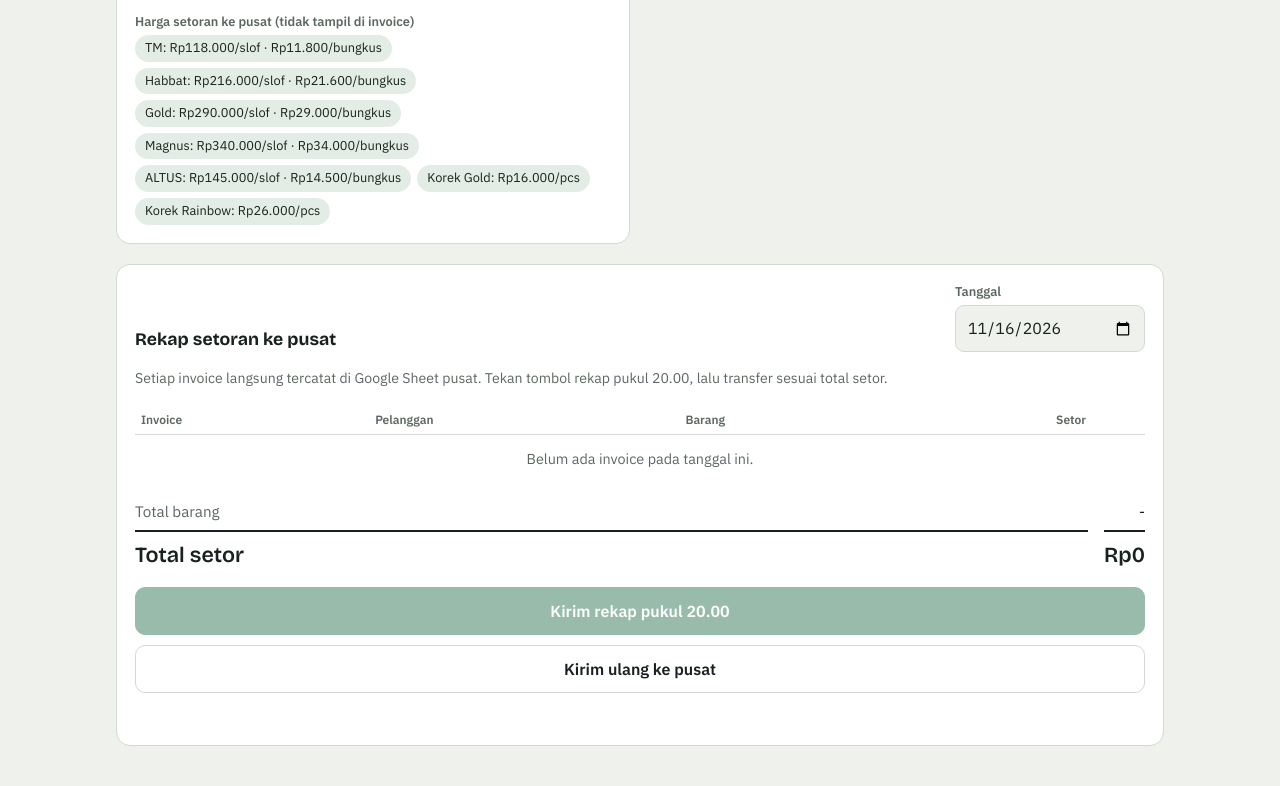
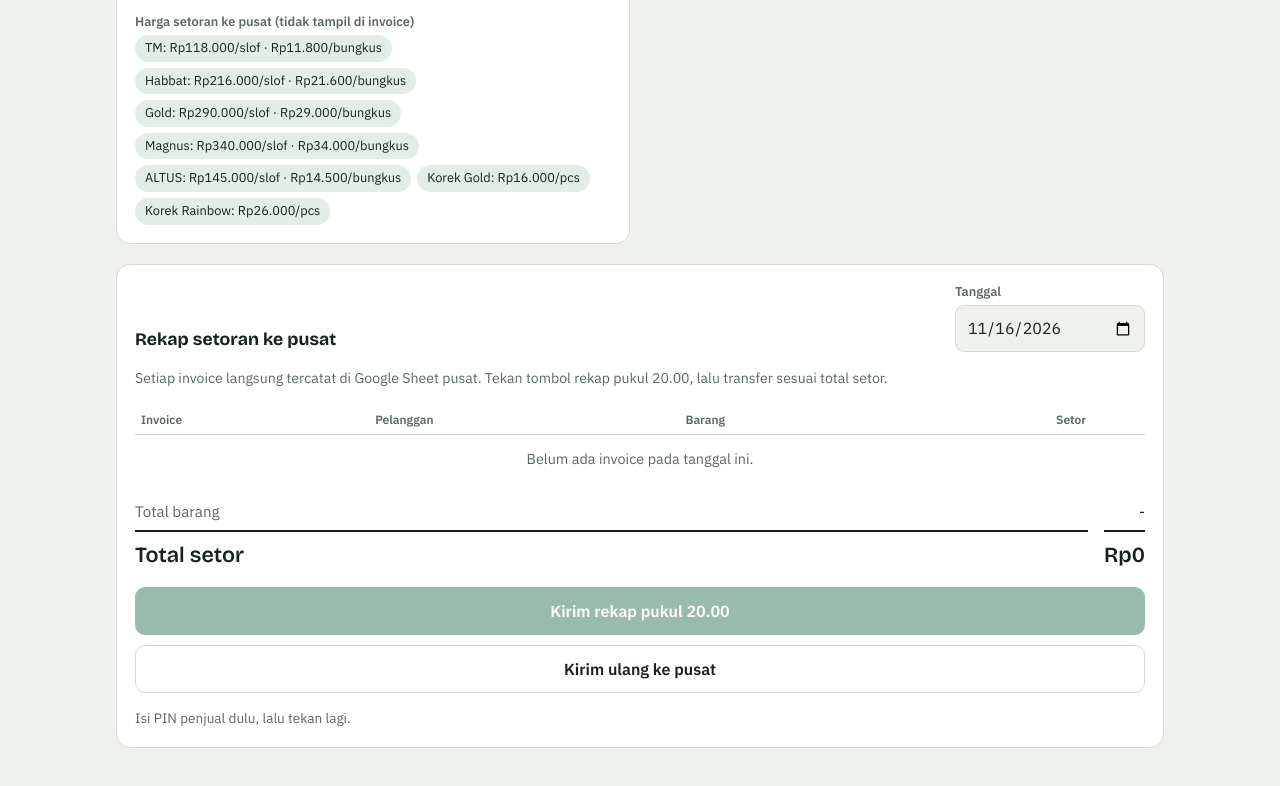
Before and after one commit to wwjd-id/invoice-reseller, a plain HTML site: page index.html in a window 1280 px wide. Both pictures are taken after a click on the button "Kirim ulang ke pusat". Shown: the part 742-1528 px from the top of the page. Drawn offline with nearby package versions, Linux system fonts and the light colour scheme.

Commit message:
Add files via upload

```diff
--- a/index.html
+++ b/index.html
@@ -289,7 +289,12 @@ function sync() {
     job = { action: "simpan", no: r.no, day: r.day, time: r.time, reseller: r.reseller, customer: r.customer, lines: r.lines, ong: r.ong, total: r.total, setor: r.setor, note: r.note || "", stamp: r.stamp };
     break;
   }
-  if (!job) { syncErr = ""; return; }
+  if (!job) {
+    syncErr = "";
+    var s0 = $("rk-status");
+    if (/^(Mengirim|Gagal)/.test(s0.textContent)) { s0.className = "status"; s0.textContent = "Semua catatan sudah masuk Google Sheet pusat."; }
+    return;
+  }
   job.pin = $("pin").value.trim();
   syncing = true;
   post(job).then(function () {
@@ -298,8 +303,12 @@ function sync() {
     syncErr = ""; syncing = false; saveLog(); renderRekap(); sync();
   }, function (e) {
     syncing = false;
-    syncErr = e && /PIN/.test(e.message) ? "PIN salah. Periksa PIN penjual." : "Belum tersambung ke pusat, akan dicoba lagi.";
+    var m = (e && e.message) || "";
+    syncErr = /PIN/.test(m) ? "PIN salah. Periksa PIN penjual." :
+      /fetch|network|load|json|token/i.test(m) ? "Skrip Google Sheet tidak bisa dihubungi. Cek deploy Web App: akses harus Anyone." :
+      "Ditolak skrip pusat: " + m + ".";
     renderRekap();
+    var st = $("rk-status"); st.className = "status bad"; st.textContent = "Gagal terkirim. " + syncErr;
   });
 }
 function rekapDay() { return $("rk-date").value || dayKey(new Date()); }
@@ -638,7 +647,11 @@ function init() {
     if (p) { say(p, true); return; }
     record(c); window.print();
   });
-  $("resync").addEventListener("click", sync);
+  $("resync").addEventListener("click", function () {
+    var st = $("rk-status"); st.className = "status";
+    st.textContent = $("pin").value.trim() ? "Mengirim ke pusat…" : "Isi PIN penjual dulu, lalu tekan lagi.";
+    if ($("pin").value.trim()) sync();
+  });
   window.addEventListener("online", sync);
   update(); sync();
 }
```
